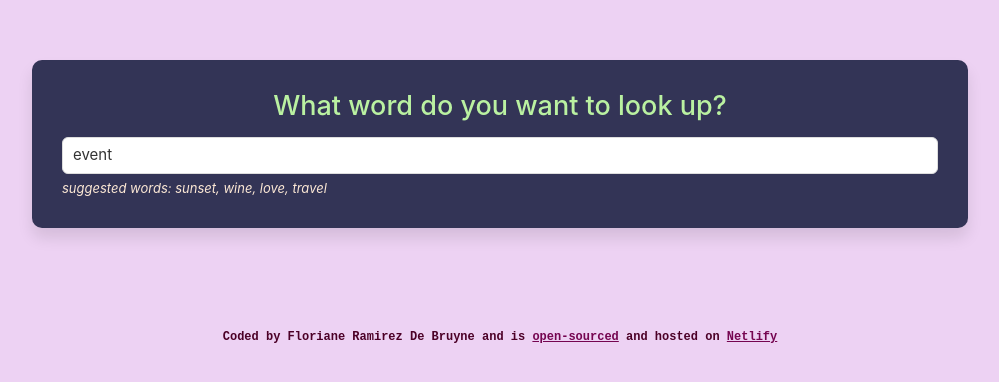
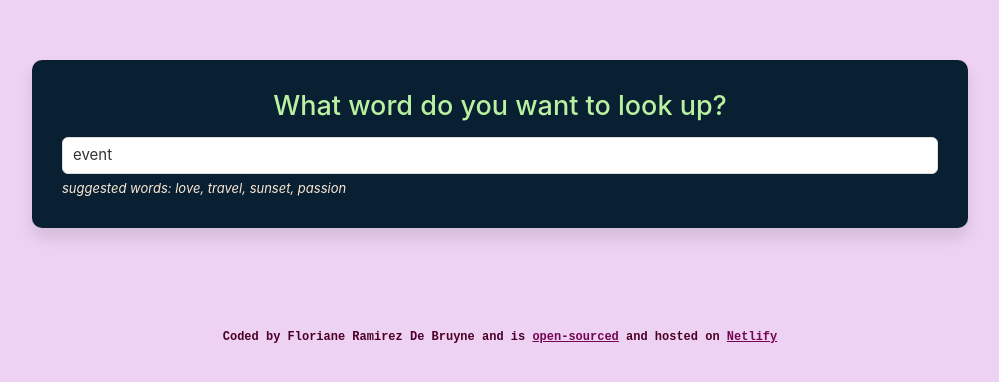
Before and after one commit to floradb26/dictionary-app, a React (Create React App) app: page / in a window 1280 px wide. Shown: the top 382 px of the page, without its empty margins (140-1139 px from the left). Built offline with nearby package versions, Linux system fonts and the light colour scheme; no server answers.

Commit message:
CSS update and new suggested words

```diff
--- a/src/Dictionary.css
+++ b/src/Dictionary.css
@@ -10,7 +10,7 @@ h1 {
 }
 
 .Dictionary section {
-    background: #333456;
+    background: #082032;
     border-radius: 10px;
     box-shadow: 0 10px 15px rgb(0 0 0 / 10%);
     color:#FCE8D5;
--- a/src/Dictionary.js
+++ b/src/Dictionary.js
@@ -51,7 +51,7 @@ export default function Dictionary(props) {
                  <input type="search" onChange={handleKeywordChange}
                  defaultValue={props.defaultKeyword} />
                  </form>
-                 <div className="hint"><em>suggested words: sunset, wine, love, travel</em></div>
+                 <div className="hint"><em>suggested words: love, travel, sunset, passion</em></div>
                  </section>
                  <Results results={results}/>
                  <Photos photos={photos} />
--- a/src/Phonetic.css
+++ b/src/Phonetic.css
@@ -12,9 +12,9 @@
 }
 
 .Phonetic a:hover {
-    background: #EDD2F3;
+    background: #BAF1A1;
     border: 1px solid #FFFCDC;
-    color: #516BEB;
+    color: #041C32;
     font-weight: bold;
 }
 
```
